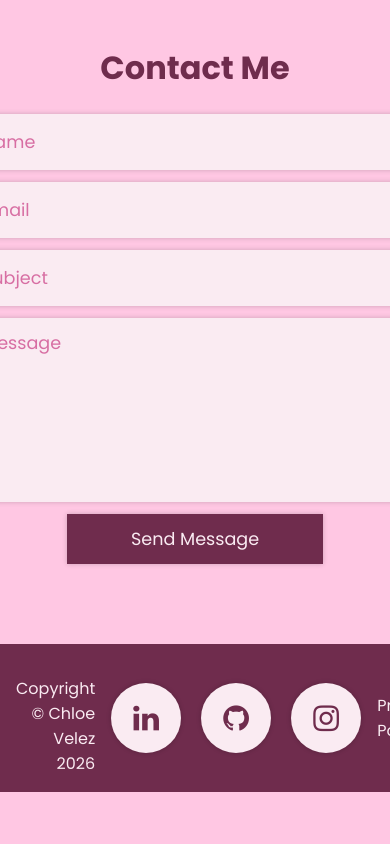
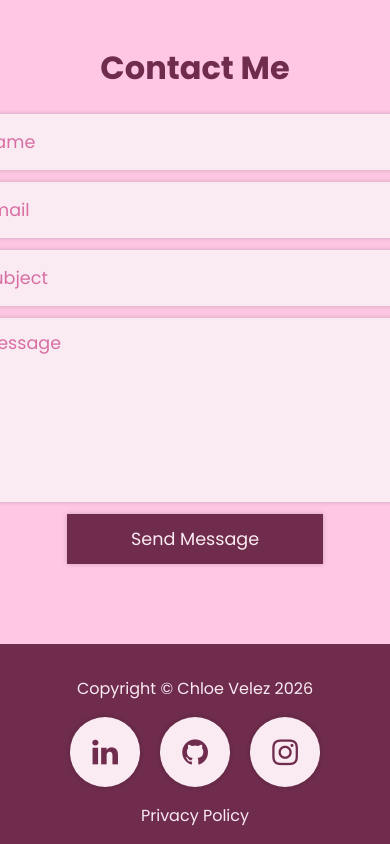
Before and after one commit to dellaetta/dellaetta.github.io, a React (Vite) app: page / in a window 390 px wide. Shown: the part 10168-11012 px from the top of the page. Before the commit the page ends 10960 px from the top, so only its background shows below. Built offline with nearby package versions, Linux system fonts and the light colour scheme.

Commit message:
format the footer

```diff
--- a/src/Home.css
+++ b/src/Home.css
@@ -199,6 +199,10 @@
   text-decoration: none;
 }
 
+.footer-container .privacy:hover{
+  color: var(--dark-base);
+}
+
 @media (max-width: 950px){
   .intro-container {
     flex-direction: column;
@@ -214,6 +218,19 @@
 
   .home-right{
     margin-top: 0;
+  }
+}
+
+@media (max-width: 800px){
+  .footer-container {
+    display: flex;
+    flex-direction: column;
+    align-items: center;
+    gap: 0;
+  }
+
+  .footer-container p{
+    width: fit-content;
   }
 }
 
--- a/src/Privacy.jsx
+++ b/src/Privacy.jsx
@@ -148,8 +148,8 @@ function Privacy() {
 
         <div className = 'footer-container'>
             <p>Copyright © Chloe Velez 2026</p>
+            <Contact type = 'footer'/>
             <Link to="/privacy" className="privacy">Privacy Policy</Link>
-            <Contact type = 'footer'/>
         </div>
     </div>
 );
```
